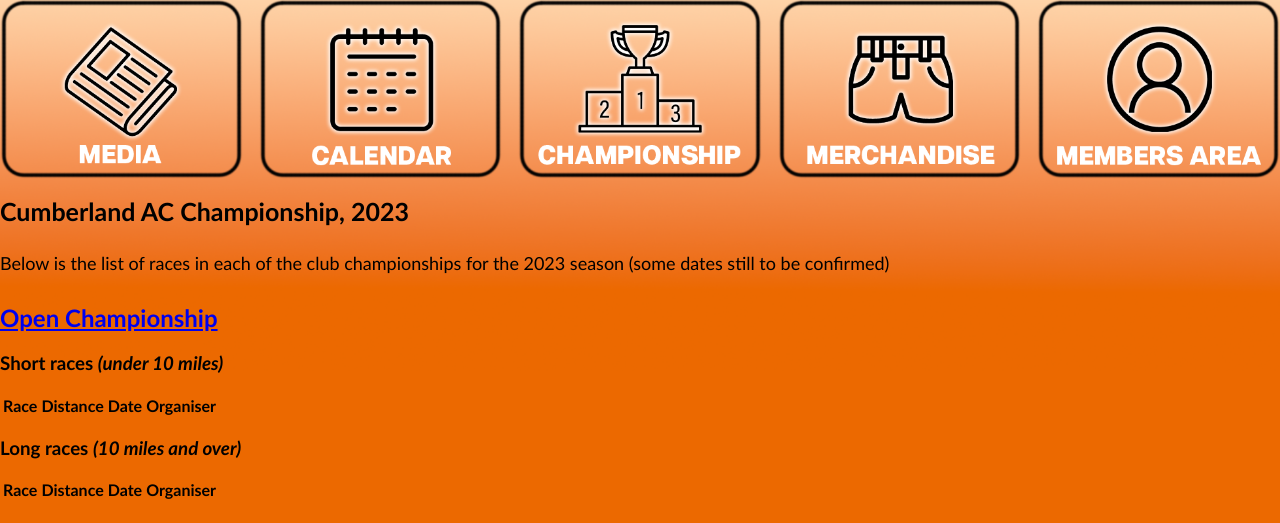
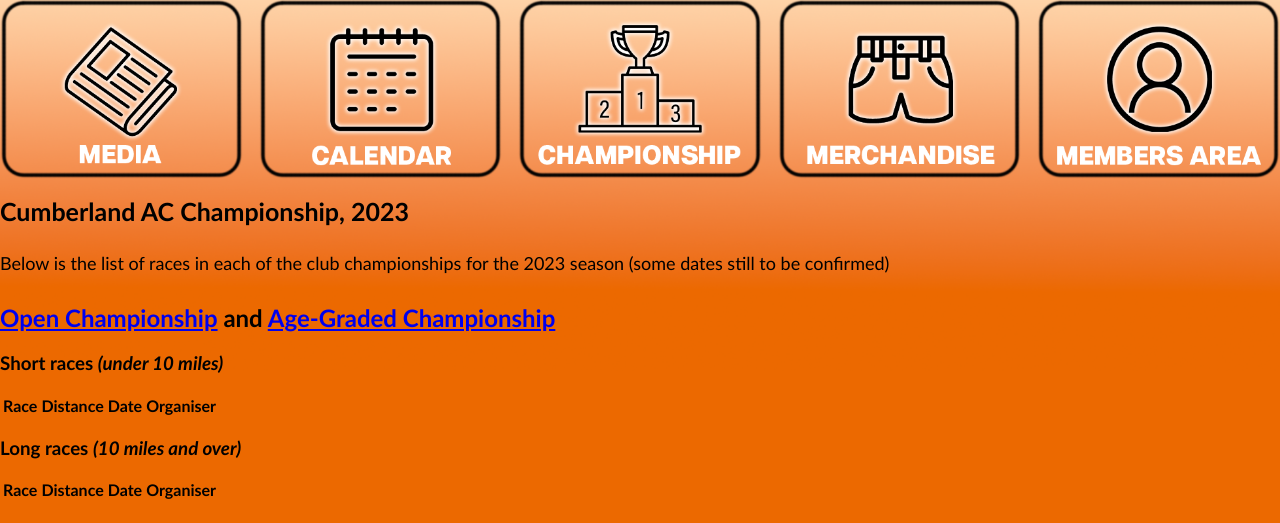
Before and after one commit to SinglePointVulnerability/CumberlandAC.co.uk, a PHP site: page /club-championship.php in a window 1280 px wide. Shown: the part 349-872 px from the top of the page. Run offline with PHP 8.4, Linux system fonts and the light colour scheme; data that the repository does not hold is empty; a stand-in replaces the project's code that opens the database connection.

Commit message:
Age-graded championship link added to championship page

```diff
--- a/club-championship.php
+++ b/club-championship.php
@@ -70,7 +70,7 @@ function auto_version($file='')
 				for the 2023 season (some dates still to be confirmed)
 			</p>
 			<h2>
-				<a href="openChampionshipResults.php">Open Championship</a>
+				<a href="openChampionshipResults.php">Open Championship</a> and <a href="ageGradedChampionshipResults.php">Age-Graded Championship</a>
 			</h2>
 			<h3>
 				Short races <i>(under 10 miles)</i>
```
